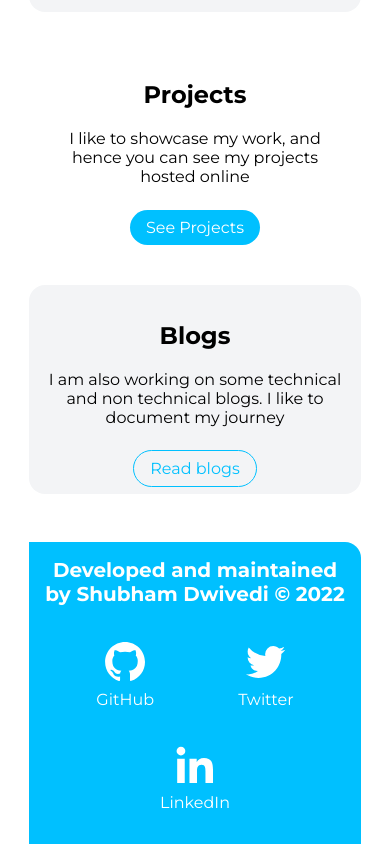
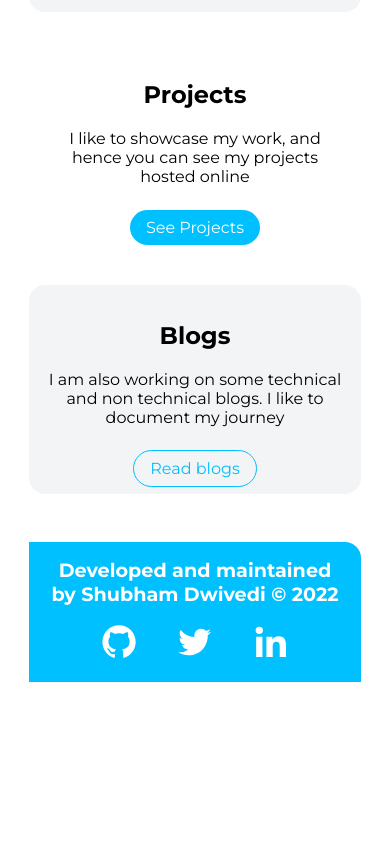
Before and after one commit to shubh-dwivedi/my-portfolio, a plain HTML site: page index.html in a window 390 px wide. Shown: the part 1213-2057 px from the top of the page. After the commit the page ends 1895 px from the top, so only its background shows below. Drawn offline with Linux system fonts and the light colour scheme.

Commit message:
style: minor changes

```diff
--- a/styles.css
+++ b/styles.css
@@ -282,4 +282,21 @@ footer {
         padding: 2rem 0.5rem;
         margin: auto;
     }
+
+    .footer img {
+        width: 2.5rem;
+        height: 2.5rem;
+    }
+
+    .footer figure{
+        margin: auto 1rem;
+    }
+
+    .footer .footer-header {
+        font-size: 1.20rem;
+    }
+
+    .footer figcaption {
+        display: none;
+    }
 }
```
